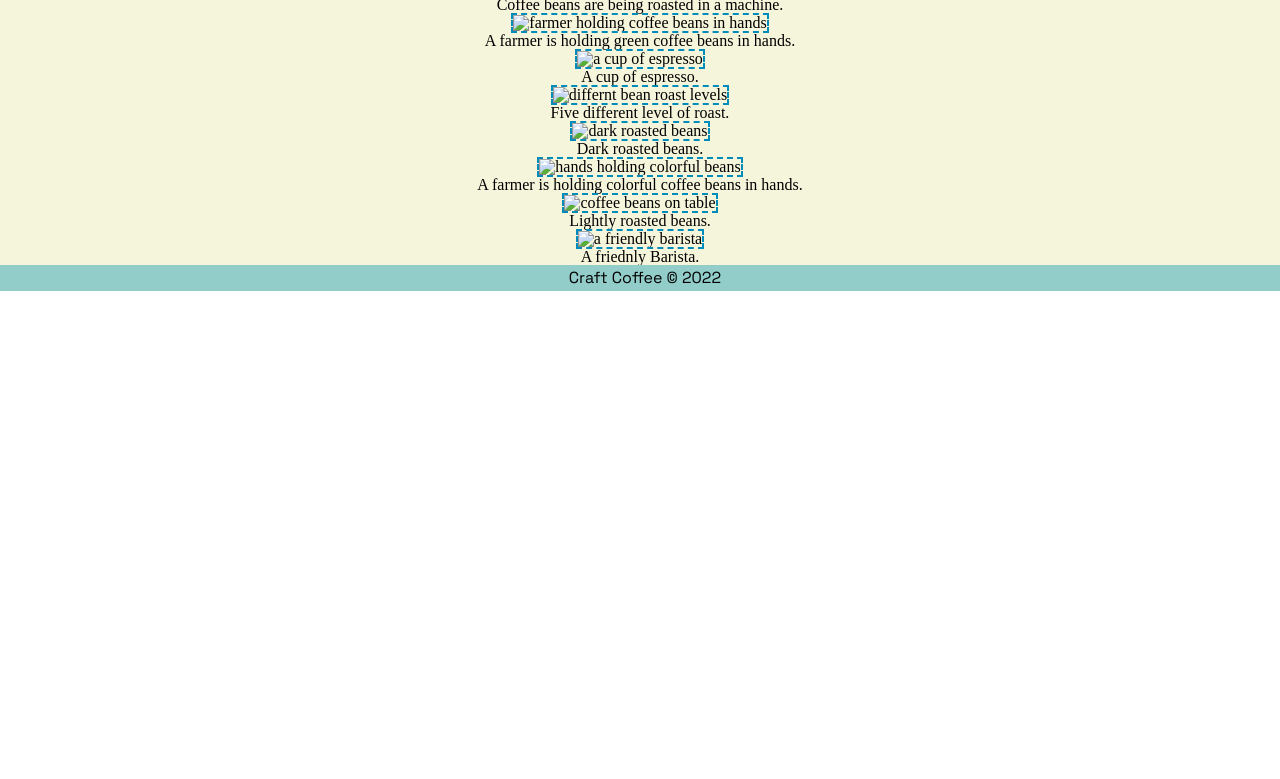
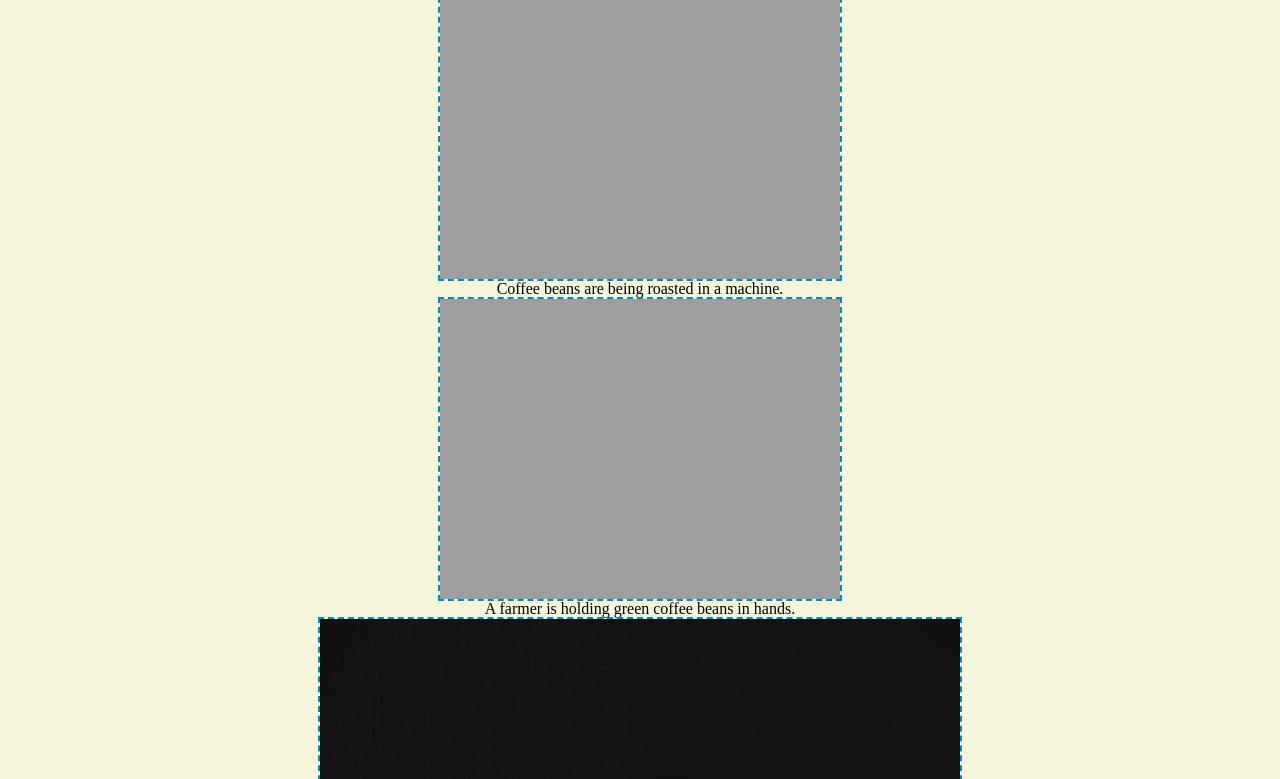
Before and after one commit to renashen314/portfolio-checkpoint4, a plain HTML site: page gallery.html in a window 1280 px wide. Shown: the part 99-878 px from the top of the page. Before the commit the page ends 800 px from the top, so only its background shows below. Drawn offline with Linux system fonts and the light colour scheme; the site is published under a folder, as on GitHub Pages, so addresses that start at the root find nothing.

Commit message:
Fix image links

```diff
--- a/gallery.html
+++ b/gallery.html
@@ -35,31 +35,31 @@
         <section>
             <h1>Gallery</h1>
             <figure  class="gallery">
-                <img src="/image/gallery/coffee-roast-in-machine-pexels-juan-pablo-serrano-arenas.jpg" alt="coffee rosating in a machine">
+                <img src="image/gallery/coffee-roast-in-machine-pexels-juan-pablo-serrano-arenas.jpg" alt="coffee rosating in a machine">
                 <figcaption> Coffee beans are being roasted in a machine.</figcaption>
-                <img src="/image/gallery/hand-pick-coffee-beans-pexels-jennifer-poole-3989672.jpg" alt="farmer holding coffee beans in hands">
+                <img src="image/gallery/hand-pick-coffee-beans-pexels-jennifer-poole-3989672.jpg" alt="farmer holding coffee beans in hands">
                 <figcaption> A farmer is holding green coffee beans in hands.</figcaption>
-                <img src="/image/gallery/espresso-pexels-nao-triponez-129207.jpg" alt="a cup of espresso">
+                <img src="image/gallery/espresso-pexels-nao-triponez-129207.jpg" alt="a cup of espresso">
                 <figcaption>
                     A cup of espresso.
                 </figcaption>
-                <img src="/image/gallery/diff_roast_levels.jpeg" alt="differnt bean roast levels">
+                <img src="image/gallery/diff_roast_levels.jpeg" alt="differnt bean roast levels">
                 <figcaption>
                     Five different level of roast.
                 </figcaption>
-                <img src="/image/gallery/dark-roast-beans-pexels-lisa-fotios-747869.jpg" alt="dark roasted beans">
+                <img src="image/gallery/dark-roast-beans-pexels-lisa-fotios-747869.jpg" alt="dark roasted beans">
                 <figcaption>
                     Dark roasted beans.
                 </figcaption>
-                <img src="/image/gallery/hand-hold-coloful-beans-pexels-livier-garcia-1459339.jpg" alt="hands holding colorful beans">
+                <img src="image/gallery/hand-hold-coloful-beans-pexels-livier-garcia-1459339.jpg" alt="hands holding colorful beans">
                 <figcaption>
                     A farmer is holding colorful coffee beans in hands.
                 </figcaption>
-                <img src="/image/gallery/beans-on-oak-table-pexels-engin-akyurt-2478343.jpg" alt="coffee beans on table">
+                <img src="image/gallery/beans-on-oak-table-pexels-engin-akyurt-2478343.jpg" alt="coffee beans on table">
                 <figcaption>
                     Lightly roasted beans.
                 </figcaption>
-                <img src="/image/gallery/friendly-barista-pexels-tima-miroshnichenko-5794211.jpg" alt="a friendly barista">
+                <img src="image/gallery/friendly-barista-pexels-tima-miroshnichenko-5794211.jpg" alt="a friendly barista">
                 <figcaption>
                     A friednly Barista.
                 </figcaption>
```
Also changed, not shown: brew.html (+2 -2 lines), shop.html (+3 -3 lines).
